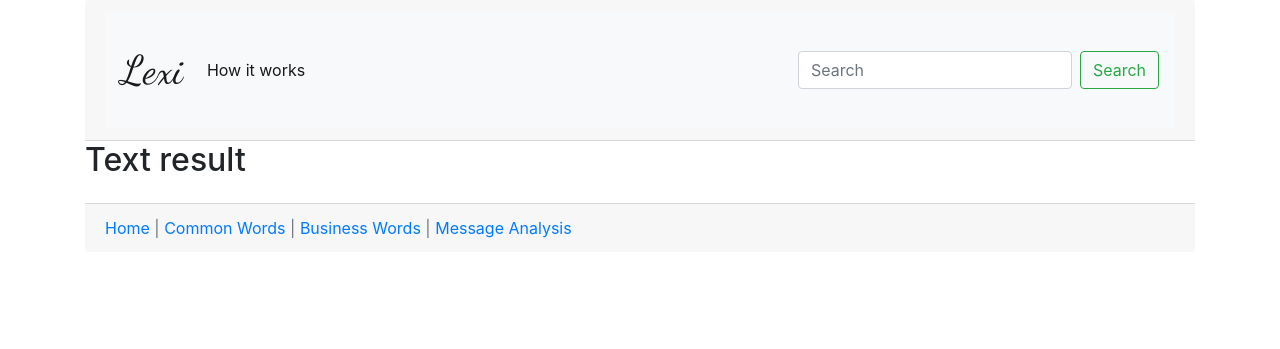
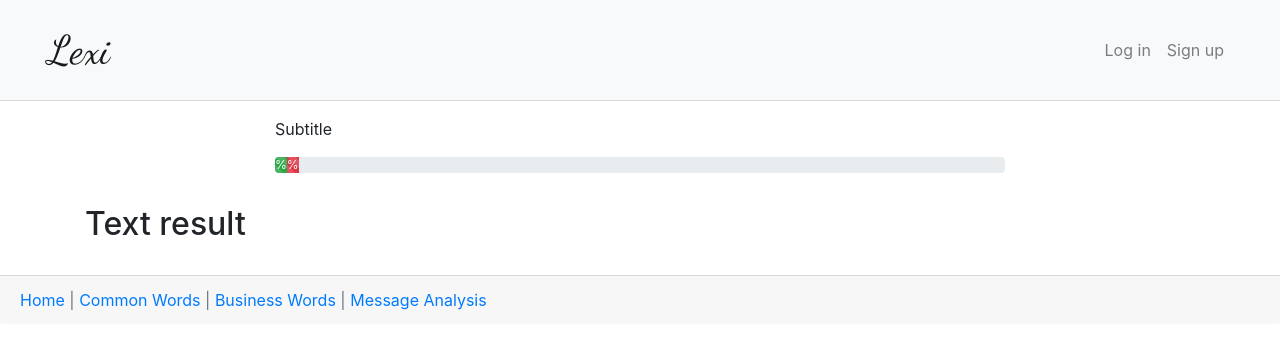
Before and after one commit to CodeforAustralia/lexiProject, a Django app: template lexi/templates/lexi/analysis.html in a window 1280 px wide. Shown: the top 349 px of the page. Run offline with Django 3.2, Linux system fonts and the light colour scheme; the template is opened without the code that fills it, so the values that code supplies are empty; some libraries are stand-ins or nearby versions.

Commit message:
Define the base template, fix the progress bars and the counters.

```diff
--- a/lexi/templates/lexi/analysis.html
+++ b/lexi/templates/lexi/analysis.html
@@ -1,52 +1,21 @@
-<link href="https://fonts.googleapis.com/css?family=Dancing+Script&display=swap" rel="stylesheet">
-<link rel="stylesheet" href="https://maxcdn.bootstrapcdn.com/bootstrap/4.0.0/css/bootstrap.min.css" integrity="sha384-Gn5384xqQ1aoWXA+058RXPxPg6fy4IWvTNh0E263XmFcJlSAwiGgFAW/dAiS6JXm" crossorigin="anonymous">
-{% load static  %}
-<link rel="stylesheet" href="{% static 'lexi/style.css' %}">
+{% extends 'lexi/base.html' %}
+{% block content %}
 <div class="container">
-    <div class="card-header">
-        <nav class="navbar navbar-expand-lg navbar-light bg-light">
-            <a class="navbar-brand" id="lexi-title" href="{% url 'lexi:index' %}">Lexi</a>
-            <button class="navbar-toggler" type="button" data-toggle="collapse" data-target="#navbarSupportedContent" aria-controls="navbarSupportedContent" aria-expanded="false" aria-label="Toggle navigation">
-                <span class="navbar-toggler-icon"></span>
-            </button>
-            <div class="collapse navbar-collapse" id="navbarSupportedContent">
-                <ul class="navbar-nav mr-auto">
-                    <li class="nav-item active">
-                        <a class="nav-link" href="#">How it works <span class="sr-only">(current)</span></a>
-                    </li>
-                </ul>
-                <form class="form-inline my-2 my-lg-0">
-                    <input class="form-control mr-sm-2" type="search" placeholder="Search" aria-label="Search">
-                    <button class="btn btn-outline-success my-2 my-sm-0" type="submit">Search</button>
-                </form>
-            </div>
-        </nav>
-    </div>
-    <!--div class="row py-5">
+    <div class="row py-3">
+        <div class="col-md-2"></div>
         <div class="col-md">
-            <div class="col-md-3">
-                <p>Common words</p>
-            </div>
-            <div class="col-md-3">
-                <div class="progress my-2">
-                    <div class="progress-bar progress-bar-striped bg-success" role="progressbar" style="width: 25%" aria-valuenow="25" aria-valuemin="0" aria-valuemax="100"></div>
-                </div>
-            </div class="col-md-3">
+            <p>Subtitle</p>
             <div class="progress">
-                <div class="progress-bar progress-bar-striped bg-danger" role="progressbar" style="width: 25%" aria-valuenow="25" aria-valuemin="0" aria-valuemax="100"></div>
-            </div class="col-md-3">
-            <div class="progress my-2">
-                <div class="progress-bar progress-bar-striped" role="progressbar" style="width: 25%" aria-valuenow="25" aria-valuemin="0" aria-valuemax="100"></div>
+                <div class="progress-bar progress-bar-striped bg-success" role="progressbar" style="width: {{commonWords}}%" aria-valuenow="25" aria-valuemin="0" aria-valuemax="100">{{commonWords|floatformat:"2"}}%</div>
+                <div class="progress-bar progress-bar-striped bg-danger" role="progressbar" style="width: {{uncommonWords}}%" aria-valuenow="25" aria-valuemin="0" aria-valuemax="100">{{uncommonWords|floatformat:"2"}}%</div>
+                <!--div class="progress-bar progress-bar-striped" role="progressbar" style="width: 25%" aria-valuenow="25" aria-valuemin="0" aria-valuemax="100"></div-->
             </div>
         </div>
-    </div-->
-    <div class="row">
-        <div class="col-md">
+        <div class="col-md-2"></div>
+    </div>
+    <div class="row py-3">
+        <div class="col-md-9">
             <h2>Text result</h2>
-        </div>
-    </div>
-    <div class="row">
-        <div class="col-md-7">
             <p class="lead" id="checkedMessage">{{ checked_message|safe }}</p>
         </div>
         <div class="col-md">
@@ -63,16 +32,10 @@
         {{ suggestions|safe }}
         </div>
     </div>
-    <div class="card-footer text-muted">
-        <!--ToDo: Footer here! Should be a separate html-->
-        <a href="{% url 'lexi:index' %}">Home</a> | <a href="{% url 'lexi:common words' %}">Common Words</a> | <a href="{% url 'lexi:business words' %}">Business Words</a> | <a href="{% url 'lexi:message analysis' %}">Message Analysis</a>
-    </div>
 </div>
-<script src="https://code.jquery.com/jquery-3.3.1.slim.min.js" integrity="sha384-q8i/X+965DzO0rT7abK41JStQIAqVgRVzpbzo5smXKp4YfRvH+8abtTE1Pi6jizo" crossorigin="anonymous"></script>
-<script src="https://cdnjs.cloudflare.com/ajax/libs/popper.js/1.14.7/umd/popper.min.js" integrity="sha384-UO2eT0CpHqdSJQ6hJty5KVphtPhzWj9WO1clHTMGa3JDZwrnQq4sF86dIHNDz0W1" crossorigin="anonymous"></script>
-<script src="https://stackpath.bootstrapcdn.com/bootstrap/4.3.1/js/bootstrap.min.js" integrity="sha384-JjSmVgyd0p3pXB1rRibZUAYoIIy6OrQ6VrjIEaFf/nJGzIxFDsf4x0xIM+B07jRM" crossorigin="anonymous"></script>
 <script>
     $(function () {
         $('[data-toggle="tooltip"]').tooltip()
     })
 </script>
+{% endblock %}
--- /dev/null
+++ b/lexi/templates/lexi/base.html
@@ -0,0 +1,33 @@
+<link href="https://fonts.googleapis.com/css?family=Dancing+Script&display=swap" rel="stylesheet">
+<link rel="stylesheet" href="https://maxcdn.bootstrapcdn.com/bootstrap/4.0.0/css/bootstrap.min.css" integrity="sha384-Gn5384xqQ1aoWXA+058RXPxPg6fy4IWvTNh0E263XmFcJlSAwiGgFAW/dAiS6JXm" crossorigin="anonymous">
+{% load static  %}
+<link rel="stylesheet" href="{% static 'lexi/style.css' %}">
+<div>
+    <div class="card-header p-0">
+        <nav class="navbar navbar-expand-lg navbar-light bg-light py-0 px-5">
+            <a class="navbar-brand" id="lexi-title" href="{% url 'lexi:index' %}">Lexi</a>
+            <button class="navbar-toggler" type="button" data-toggle="collapse" data-target="#navbarSupportedContent" aria-controls="navbarSupportedContent" aria-expanded="false" aria-label="Toggle navigation">
+                <span class="navbar-toggler-icon"></span>
+            </button>
+            <div class="collapse navbar-collapse justify-content-end" id="navbarSupportedContent">
+                <ul class="navbar-nav">
+                    <li class="nav-item">
+                        <a class="nav-link" href="#">Log in</a>
+                    </li>
+                    <li class="nav-item">
+                        <a class="nav-link" href="#">Sign up</a>
+                    </li>
+                </ul>
+            </div>
+        </nav>
+    </div>
+    {% block content %}
+    {% endblock %}
+    <div class="card-footer text-muted">
+        <!--ToDo: Footer here! Should be a separate html-->
+        <a href="{% url 'lexi:index' %}">Home</a> | <a href="{% url 'lexi:common words' %}">Common Words</a> | <a href="{% url 'lexi:business words' %}">Business Words</a> | <a href="{% url 'lexi:message analysis' %}">Message Analysis</a>
+    </div>
+</div>
+<script src="https://code.jquery.com/jquery-3.3.1.slim.min.js" integrity="sha384-q8i/X+965DzO0rT7abK41JStQIAqVgRVzpbzo5smXKp4YfRvH+8abtTE1Pi6jizo" crossorigin="anonymous"></script>
+<script src="https://cdnjs.cloudflare.com/ajax/libs/popper.js/1.14.7/umd/popper.min.js" integrity="sha384-UO2eT0CpHqdSJQ6hJty5KVphtPhzWj9WO1clHTMGa3JDZwrnQq4sF86dIHNDz0W1" crossorigin="anonymous"></script>
+<script src="https://stackpath.bootstrapcdn.com/bootstrap/4.3.1/js/bootstrap.min.js" integrity="sha384-JjSmVgyd0p3pXB1rRibZUAYoIIy6OrQ6VrjIEaFf/nJGzIxFDsf4x0xIM+B07jRM" crossorigin="anonymous"></script>
```
Also changed, not shown: lexi/templates/lexi/index.html (+4 -33 lines), lexi/views.py (+15 -3 lines).
